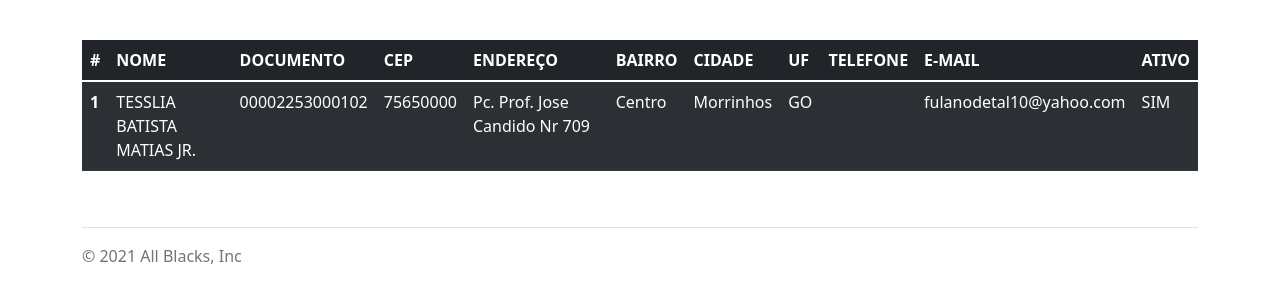
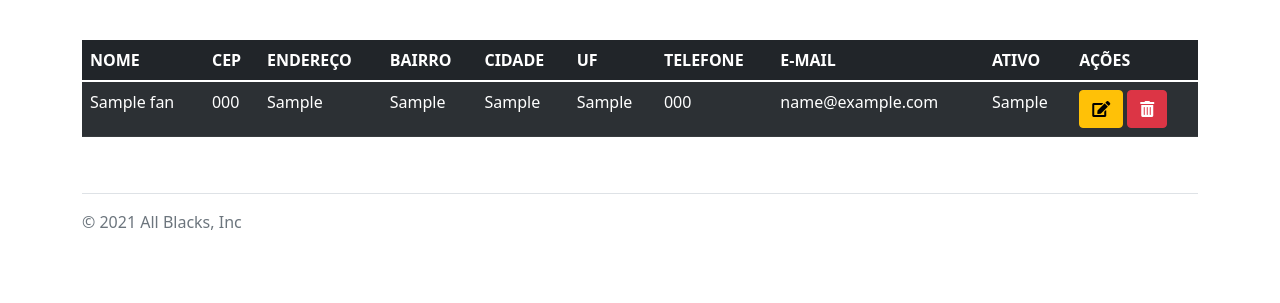
Before and after one commit to WebertySilveira/P21, a PHP site: page / in a window 1280 px wide. Shown: the part 72-375 px from the top of the page. Run offline with PHP 8.4, Linux system fonts and the light colour scheme; tables that the repository leaves empty or names only in its code hold one stand-in row (values such as "Sample post"); some libraries are stand-ins or nearby versions.

Commit message:
Listar Dados Cadastrados

```diff
--- a/src/Core/Controller.php
+++ b/src/Core/Controller.php
@@ -1,6 +1,7 @@
 <?php
 
 namespace Src\Core;
+use Src\Core\Model;
 
 class Controller
 {
@@ -8,4 +9,10 @@ class Controller
     {
         require __DIR__ . '/../Views/index.php';
     }
+
+    public function read()
+    {
+        $fans = new Model();
+        return $fans->Read();
+    }
 }
--- a/src/Core/Model.php
+++ b/src/Core/Model.php
@@ -1,11 +1,25 @@
 <?php
 
 namespace Src\Core;
+
+use \PDO;
+use \PDOException;
 use Src\Core\Connect;
 
 class Model{
-    public function Connect()
+
+    public function Read()
     {
-        return Connect::getInstance();
+        try {
+            $query = Connect::getInstance()->prepare(
+                "SELECT * FROM fans;"
+            );
+            $query->execute();
+        } catch (PDOException $exception) {
+            var_dump($exception);
+            die("Erro ao Exibir!");
+        }
+
+        return $query->fetchAll();
     }
 }
--- a/src/views/header.php
+++ b/src/views/header.php
@@ -4,6 +4,7 @@
     <meta charset="UTF-8">
     <meta http-equiv="X-UA-Compatible" content="IE=edge">
     <meta name="viewport" content="width=device-width, initial-scale=1.0">
+    <link rel="stylesheet" href="https://pro.fontawesome.com/releases/v5.10.0/css/all.css" integrity="sha384-AYmEC3Yw5cVb3ZcuHtOA93w35dYTsvhLPVnYs9eStHfGJvOvKxVfELGroGkvsg+p" crossorigin="anonymous"/>
     <link href="https://cdn.jsdelivr.net/npm/bootstrap@5.1.3/dist/css/bootstrap.min.css" rel="stylesheet" integrity="sha384-1BmE4kWBq78iYhFldvKuhfTAU6auU8tT94WrHftjDbrCEXSU1oBoqyl2QvZ6jIW3" crossorigin="anonymous">
     <title>AllBlacks Fans</title>
 </head>
--- a/src/views/index.php
+++ b/src/views/index.php
@@ -1,12 +1,16 @@
-<?php include_once "header.php"; ?>
+<?php
+include_once "header.php";
+
+use Src\Core\Controller;
+$fans = new \Src\Core\Controller();
+$fans = $fans->read();
+?>
 
 <div class="container py-3 my-4">
     <table class="table table-dark table-striped">
     <thead>
         <tr>
-        <th scope="col">#</th>
             <th scope="col">NOME</th>
-        <th scope="col">DOCUMENTO</th>
             <th scope="col">CEP</th>
             <th scope="col">ENDEREÇO</th>
             <th scope="col">BAIRRO</th>
@@ -15,23 +19,33 @@
             <th scope="col">TELEFONE</th>
             <th scope="col">E-MAIL</th>
             <th scope="col">ATIVO</th>
+            <th scope="col">AÇÕES</th>
         </tr>
     </thead>
     <tbody>
+        <?php foreach($fans as $fa) : ?>
             <tr>
-            <th scope="row">1</th>
-            <td>TESSLIA BATISTA MATIAS JR.</td>
-            <td>00002253000102</td>
-            <td>75650000</td>
-            <td>Pc. Prof. Jose Candido Nr 709</td>
-            <td>Centro</td>
-            <td>Morrinhos</td>
-            <td>GO</td>
-            <td></td>
-            <td>fulanodetal10@yahoo.com</td>
-            <td>SIM</td>
+                <td><?= $fa['nome']; ?></td>
+                <td><?= $fa['cep']; ?></td>
+                <td><?= $fa['endereco']; ?></td>
+                <td><?= $fa['bairro']; ?></td>
+                <td><?= $fa['cidade']; ?></td>
+                <td><?= $fa['uf']; ?></td>
+                <td><?= $fa['telefone']; ?></td>
+                <td><?= $fa['email']; ?></td>
+                <td><?= $fa['ativo']; ?></td>
+                <td>
+                    <form method="post" action="" onsubmit="return confirm('Tem certeza que desaja remover?')">
+                        <a class="btn btn-warning" title="Editar">
+                            <i class="fas fa-edit"></i>
+                        </a>
+                        <a class="btn btn-danger" title="Remover">
+                            <i class="fas fa-trash-alt"></i>
+                        </a>
+                    </form>
+                </td>
             </tr>
-
+        <?php endforeach; ?>
     </tbody>
     </table>
 </div>
```
Lines whose indentation alone changed are shown as unchanged.
